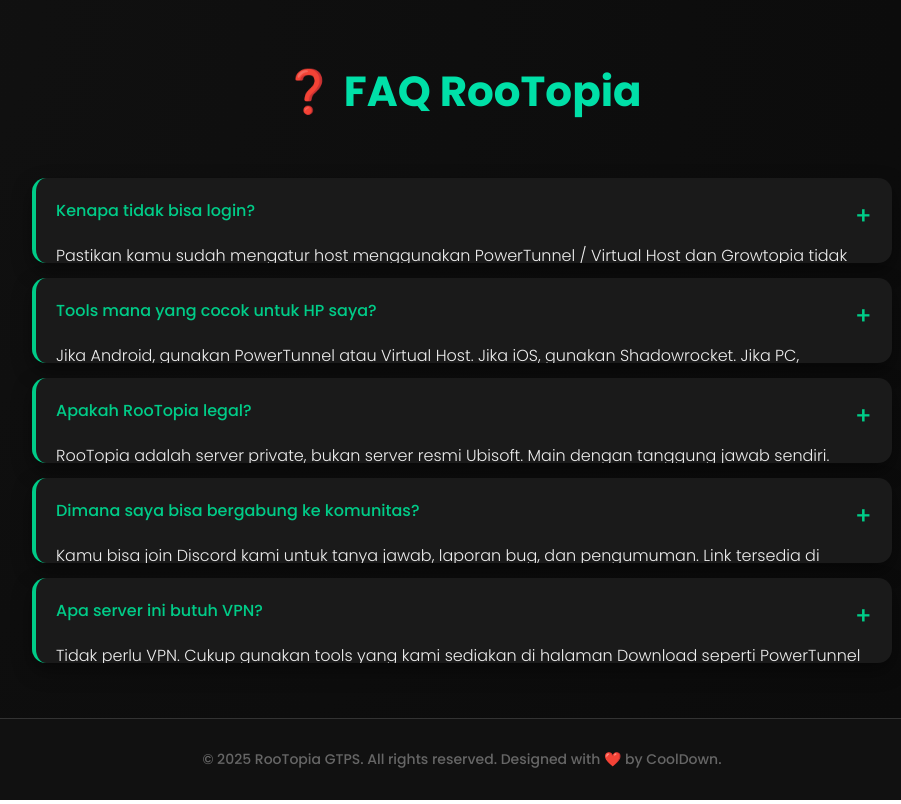
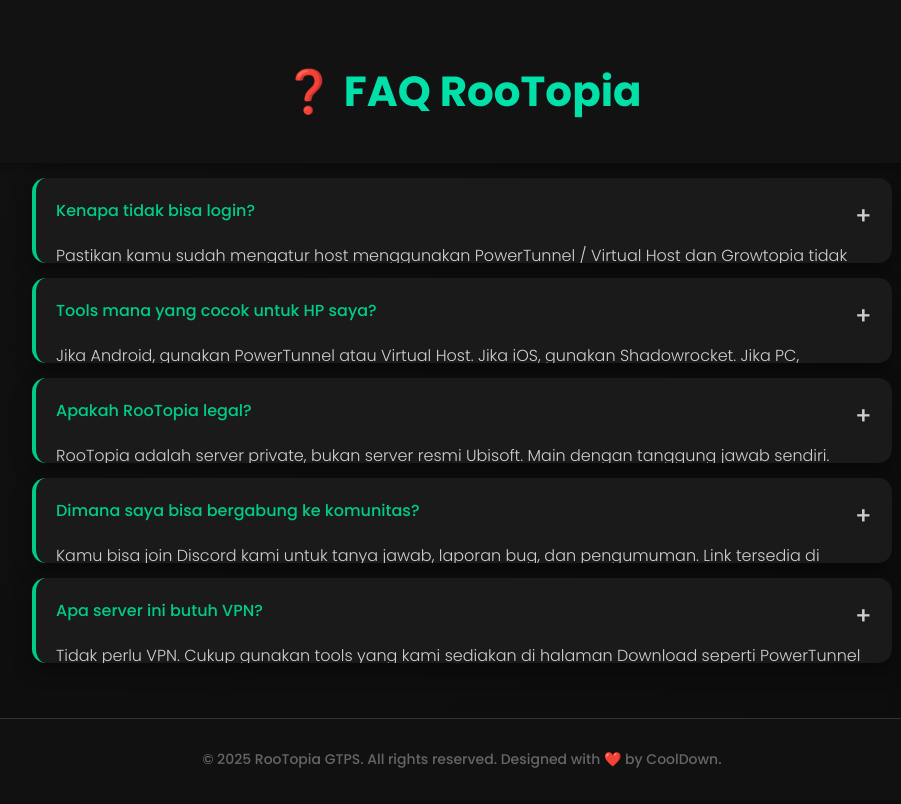
Before and after one commit to javscdid/rootopia, a plain HTML site: page index.html in a window 1280 px wide. Shown: the top 804 px of the page, without its empty margins (178-1079 px from the left). Drawn offline with Linux system fonts and the light colour scheme.

Commit message:
Update index.html

```diff
--- a/index.html
+++ b/index.html
@@ -2,7 +2,129 @@
 <html lang="id">
 <head>
   <meta charset="UTF-8">
+  <meta name="viewport" content=<!DOCTYPE html><html lang="id">
+<head>
+  <meta charset="UTF-8">
   <meta name="viewport" content="width=device-width, initial-scale=1.0">
+  <title>FAQ RooTopia</title>
+  <link href="https://fonts.googleapis.com/css2?family=Poppins:wght@300;500;700&display=swap" rel="stylesheet">
+  <style>
+    * {
+      margin: 0;
+      padding: 0;
+      box-sizing: border-box;
+    }
+    body {
+      background: linear-gradient(to bottom right, #1a1a1a, #2a2a2a);
+      font-family: 'Poppins', sans-serif;
+      color: #f1f1f1;
+      min-height: 100vh;
+      display: flex;
+      flex-direction: column;
+    }
+    header {
+      text-align: center;
+      padding: 60px 20px 40px;
+      background-color: #121212;
+      box-shadow: 0 4px 10px rgba(0, 0, 0, 0.3);
+    }
+    header h1 {
+      color: #e0e0e0;
+      font-size: 42px;
+      font-weight: 700;
+    }
+    .container {
+      max-width: 900px;
+      margin: auto;
+      padding: 0 20px 40px;
+    }
+    .faq-item {
+      background: #222;
+      border-radius: 14px;
+      margin: 15px 0;
+      overflow: hidden;
+      transition: 0.3s ease;
+      border-left: 4px solid #aaa;
+      box-shadow: 0 6px 14px rgba(0,0,0,0.5);
+    }
+    .faq-question {
+      padding: 20px;
+      cursor: pointer;
+      font-weight: 500;
+      color: #ffffff;
+      position: relative;
+    }
+    .faq-question::after {
+      content: '+';
+      position: absolute;
+      right: 20px;
+      font-size: 24px;
+      transition: 0.3s ease;
+      color: #ccc;
+    }
+    .faq-item.active .faq-question::after {
+      content: '–';
+      transform: rotate(180deg);
+    }
+    .faq-answer {
+      padding: 0 20px 20px;
+      font-weight: 300;
+      max-height: 0;
+      overflow: hidden;
+      color: #d0d0d0;
+      transition: max-height 0.4s ease;
+    }
+    .faq-item.active .faq-answer {
+      max-height: 300px;
+    }
+    footer {
+      margin-top: auto;
+      background: #1a1a1a;
+      padding: 30px 20px;
+      text-align: center;
+      color: #999;
+      font-size: 14px;
+      border-top: 1px solid #333;
+    }
+  </style>
+</head>
+<body>  <header>
+    <h1>❓ FAQ RooTopia</h1>
+  </header>  <div class="container">
+    <div class="faq-item">
+      <div class="faq-question">Kenapa tidak bisa login?</div>
+      <div class="faq-answer">Pastikan kamu sudah mengatur host menggunakan PowerTunnel / Virtual Host dan Growtopia tidak sedang update.</div>
+    </div><div class="faq-item">
+  <div class="faq-question">Tools mana yang cocok untuk HP saya?</div>
+  <div class="faq-answer">Jika Android, gunakan PowerTunnel atau Virtual Host. Jika iOS, gunakan Shadowrocket. Jika PC, gunakan Proxifier.</div>
+</div>
+
+<div class="faq-item">
+  <div class="faq-question">Apakah RooTopia legal?</div>
+  <div class="faq-answer">RooTopia adalah server private, bukan server resmi Ubisoft. Main dengan tanggung jawab sendiri.</div>
+</div>
+
+<div class="faq-item">
+  <div class="faq-question">Dimana saya bisa bergabung ke komunitas?</div>
+  <div class="faq-answer">Kamu bisa join Discord kami untuk tanya jawab, laporan bug, dan pengumuman. Link tersedia di halaman utama.</div>
+</div>
+
+<div class="faq-item">
+  <div class="faq-question">Apa server ini butuh VPN?</div>
+  <div class="faq-answer">Tidak perlu VPN. Cukup gunakan tools yang kami sediakan di halaman Download seperti PowerTunnel atau Virtual Host.</div>
+</div>
+
+  </div>  <footer>
+    &copy; 2025 RooTopia GTPS. All rights reserved. Designed with ❤️ by CoolDown.
+  </footer>  <script>
+    document.querySelectorAll('.faq-question').forEach((question) => {
+      question.addEventListener('click', () => {
+        const item = question.parentElement;
+        item.classList.toggle('active');
+      });
+    });
+  </script></body>
+</html>=device-width, initial-scale=1.0">
   <title>FAQ RooTopia</title>
   <link href="https://fonts.googleapis.com/css2?family=Poppins:wght@300;500;700&display=swap" rel="stylesheet">
   <style>
```
